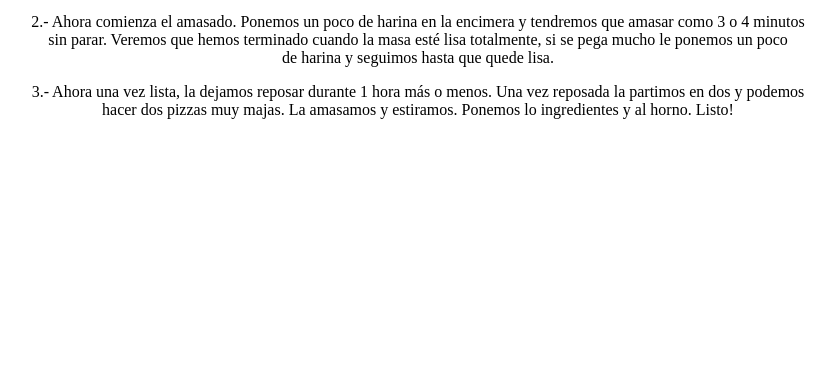
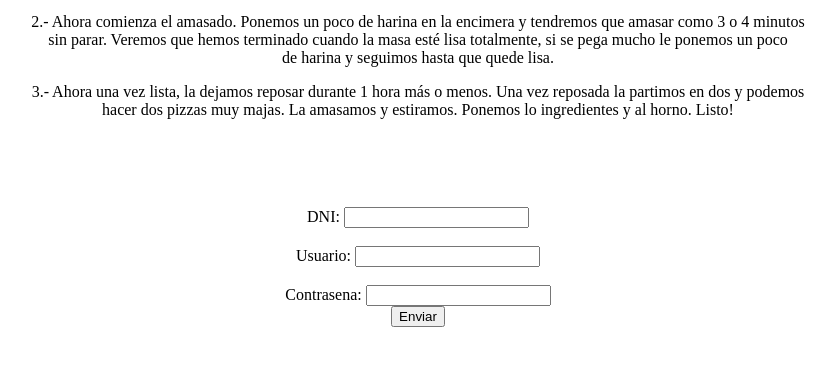
Before and after one commit to GonzaUlrich/Codo-a-Codo, a plain HTML site: page index.html in a window 1280 px wide. Shown: the part 137-502 px from the top of the page, without its empty margins (222-1057 px from the left). Drawn offline with Linux system fonts and the light colour scheme.

Commit message:
Update index.html
Form apply

```diff
--- a/index.html
+++ b/index.html
@@ -14,6 +14,18 @@
     de harina y seguimos hasta que quede lisa.</center></p>
 <p><center>3.- Ahora una vez lista, la dejamos reposar durante 1 hora más o menos. Una vez reposada la partimos en dos y podemos </br>
     hacer dos pizzas muy majas. La amasamos y estiramos. Ponemos lo ingredientes y al horno. Listo!</center></p>
+    <br><br><br><br>
+
+    <form><center>
+        <label for="DNI">DNI:</label>
+        <input type="text" id="ldni" name="ldni"><br><br>
+        <label for="usuario">Usuario:</label>
+        <input type="text" id="lusuario" name="lusuario"><br><br>
+        <label for="contrasena">Contrasena:</label>
+        <input type="text" id="lcontrasena" name="lcontrasena"><br>
+        <input type="submit" value="Enviar">
+
+    </center></form>
 
 
 
```
